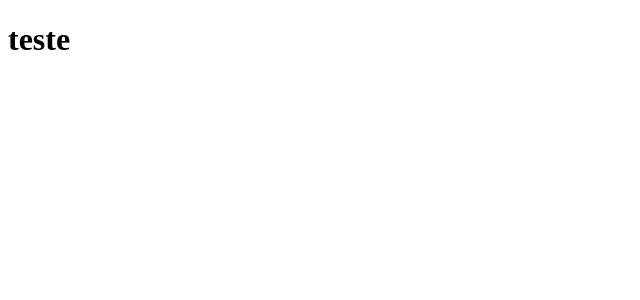
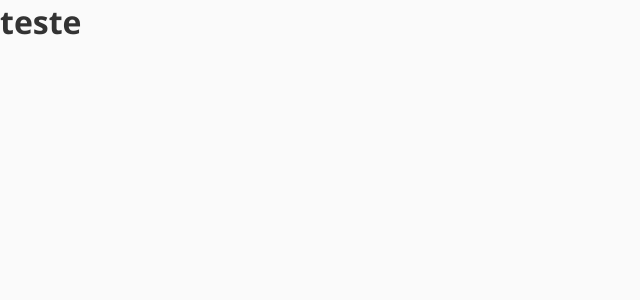
Before and after one commit to ViniFernandesDev/BagualApp, a React (Vite) app in the folder FRONT/: page / in a window 1280 px wide. Shown: the top 300 px of the page, without its empty margins (0-640 px from the left). Built offline with nearby package versions, Linux system fonts and the light colour scheme.

Commit message:
feat/config styled components

```diff
--- a/FRONT/index.html
+++ b/FRONT/index.html
@@ -4,6 +4,7 @@
     <meta charset="UTF-8" />
     <link rel="icon" type="image/svg+xml" href="/vite.svg" />
     <meta name="viewport" content="width=device-width, initial-scale=1.0" />
+    <link href="https://fonts.googleapis.com/css2?family=Open+Sans:wght@400;700&display=swap" rel="stylesheet">
     <title>BagualApp</title>
   </head>
   <body>
--- a/FRONT/package.json
+++ b/FRONT/package.json
@@ -11,12 +11,14 @@
   },
   "dependencies": {
     "react": "^18.3.1",
-    "react-dom": "^18.3.1"
+    "react-dom": "^18.3.1",
+    "styled-components": "^6.1.13"
   },
   "devDependencies": {
     "@eslint/js": "^9.15.0",
     "@types/react": "^18.3.12",
     "@types/react-dom": "^18.3.1",
+    "@types/styled-components": "^5.1.34",
     "@vitejs/plugin-react": "^4.3.4",
     "eslint": "^9.15.0",
     "eslint-plugin-react-hooks": "^5.0.0",
--- a/FRONT/src/main.tsx
+++ b/FRONT/src/main.tsx
@@ -1,9 +1,11 @@
 import { StrictMode } from 'react'
 import { createRoot } from 'react-dom/client'
 import { App } from './App.tsx'
+import { GlobalStyles } from './styles/GlobalStyles.ts'
 
 createRoot(document.getElementById('root')!).render(
   <StrictMode>
+    <GlobalStyles/>
     <App />
   </StrictMode>,
 )
--- /dev/null
+++ b/FRONT/src/styles/GlobalStyles.ts
@@ -0,0 +1,21 @@
+import { createGlobalStyle } from 'styled-components';
+
+export const GlobalStyles = createGlobalStyle`
+  * {
+    margin: 0;
+    padding: 0;
+    box-sizing: border-box;
+    font-family: 'Open Sans', sans-serif;
+  }
+
+  body {
+    background: #fafafa;
+    color: #333;
+  }
+
+  button {
+    cursor: pointer;
+    font-size: 1rem;
+    color: #333;
+  }
+`;
```
Also changed, not shown: FRONT/src/App.tsx (line endings or trailing spaces), 1 other file (tests, documents, lock files or other folders).
